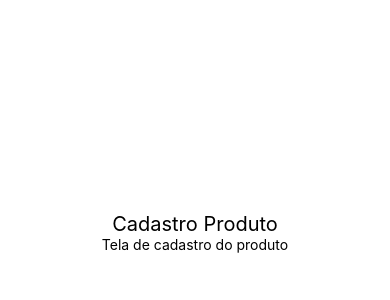
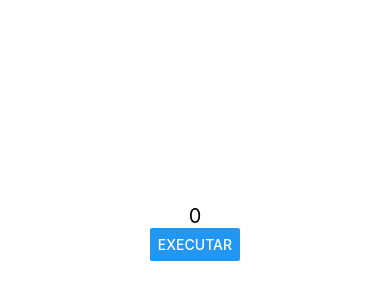
Before and after one commit to lndsilva/LojaAbc, a React Native app: screen / in a window 390 px wide. Shown: the part 190-490 px from the top of the page. Built offline with nearby package versions, Linux system fonts and the light colour scheme.

Commit message:
criando componentes estruturais

```diff
--- a/src/App.tsx
+++ b/src/App.tsx
@@ -1,7 +1,12 @@
 import React from 'react';
 import {View, StyleSheet} from 'react-native';
 
-import Titulo from './components/Titulo';
+import Pai from './components/Indireta/Pai';
+//import Pai from './components/direta/Pai';
+
+//import Contador from './components/Contador';
+//import Botao from './components/Botao';
+//import Titulo from './components/Titulo';
 //import Aleatorio from './components/Aleatorio';
 //import MinMax from './components/MinMax';
 // import CompPadrao, {Comp1, Comp2} from './components/Mult';
@@ -9,9 +14,14 @@
 
 export default () => (
   <View style={style.App}>
-    <Titulo principal = "Cadastro Produto"
-    secundario = "Tela de cadastro do produto"/>
-    {/*<Aleatorio min = {1} max = {60}/>
+    <Pai />
+    {/*<Botao />
+    <Pai />
+    <Contador inicial={100} passo={13} />
+    <Contador />
+    <Aleatorio min = {1} max = {60}/>
+
+    <Titulo principal = "Cadastro Produto" secundario = "Tela de cadastro do produto"/>
     <Aleatorio min = {1} max = {60}/>
     <Aleatorio min = {1} max = {60}/>
     <Aleatorio min = {1} max = {60}/>
--- /dev/null
+++ b/src/components/Botao.js
@@ -0,0 +1,23 @@
+import React from 'react';
+import {Button} from 'react-native';
+
+export default props => {
+  const executar = () => {
+    console.warn('Exec #01!');
+  }
+
+  return (
+    <>
+      <Button title="Executar #01" onPress={executar} />
+      <Button
+        title="Executar #02"
+        onPress={function () {
+          console.warn('Exec #02!!');
+        }}
+      />
+      <Button
+        title="Executar #03"
+        onPress={() => console.warn('Exec #03!!')} />
+    </>
+  );
+};
--- /dev/null
+++ b/src/components/Contador.js
@@ -0,0 +1,18 @@
+import React, {useState} from 'react';
+import {Text, Button} from 'react-native';
+import Estilo from './estilos';
+
+export default ({inicial = 0, passo = 1}) => {
+  const [numero, setNumero] = useState(inicial);
+
+  const inc = () => setNumero(numero + passo);
+  const dec = () => setNumero(numero - passo);
+
+  return (
+    <>
+      <Text style={Estilo.txtGrande}>{numero}</Text>
+      <Button title="+" onPress={inc} />
+      <Button title="-" onPress={dec} />
+    </>
+  );
+};
--- /dev/null
+++ b/src/components/Indireta/Filho.js
@@ -0,0 +1,21 @@
+import React from 'react'
+import { Button } from 'react-native'
+
+export default props => {
+    function gerarNumero(min, max){
+        const fator = max - min + 1
+        return parseInt(Math.random() * fator ) + min
+    }
+
+    return (
+        <Button
+            title='Executar'
+            onPress={
+                function(){
+                    gerarNumero(props.min, props.max)
+                }
+            }
+
+        />
+    )
+}
--- /dev/null
+++ b/src/components/Indireta/Pai.js
@@ -0,0 +1,24 @@
+import React, { useState } from 'react'
+import Filho from './Filho'
+import { Text } from 'react-native'
+import Estilos from '../estilos'
+
+
+export default props => {
+
+    const [num, setNum] = useState(0)
+
+    function exibirValor(numero){
+        setNum(numero)
+    }
+    return (
+        <>
+            <Text style={Estilos.txtGrande}>{num}</Text>
+            <Filho
+                min={1}
+                max={60}
+                funcao={exibirValor}
+            />
+        </>
+    )
+}
--- a/src/components/Titulo.js
+++ b/src/components/Titulo.js
@@ -1,13 +1,10 @@
 import React from 'react';
-import { Text} from 'react-native';
+import {Text} from 'react-native';
 import Estilo from './estilos';
 
-export default props => {
-
-    return (
-       <>
-            <Text style={Estilo.txtGrande}>{props.principal}</Text>
-            <Text>{props.secundario}</Text>
-        </>
-    )
-}
+export default props => (
+  <>
+    <Text style={Estilo.txtGrande}>{props.principal}</Text>
+    <Text>{props.secundario}</Text>
+  </>
+);
--- /dev/null
+++ b/src/components/direta/Filho.js
@@ -0,0 +1,12 @@
+import React from 'react';
+import {Text} from 'react-native';
+import Estilo from '../estilos';
+
+export default props => {
+  return (
+    <>
+      <Text style={Estilo.txtGrande}>{props.a}</Text>
+      <Text style={Estilo.txtGrande}>{props.b}</Text>
+    </>
+  );
+};
--- /dev/null
+++ b/src/components/direta/Pai.js
@@ -0,0 +1,13 @@
+import React from 'react'
+import Filho from './Filho'
+
+export default props => {
+    let x = 13
+    let y = 100
+    return (
+        <>
+            <Filho a={x} b={y}/>
+            <Filho a={x + 100} b={y + 200}/>
+        </>
+    )
+}
```
Also changed, not shown: src/components/Temp.js (added, +11 -0 lines).
